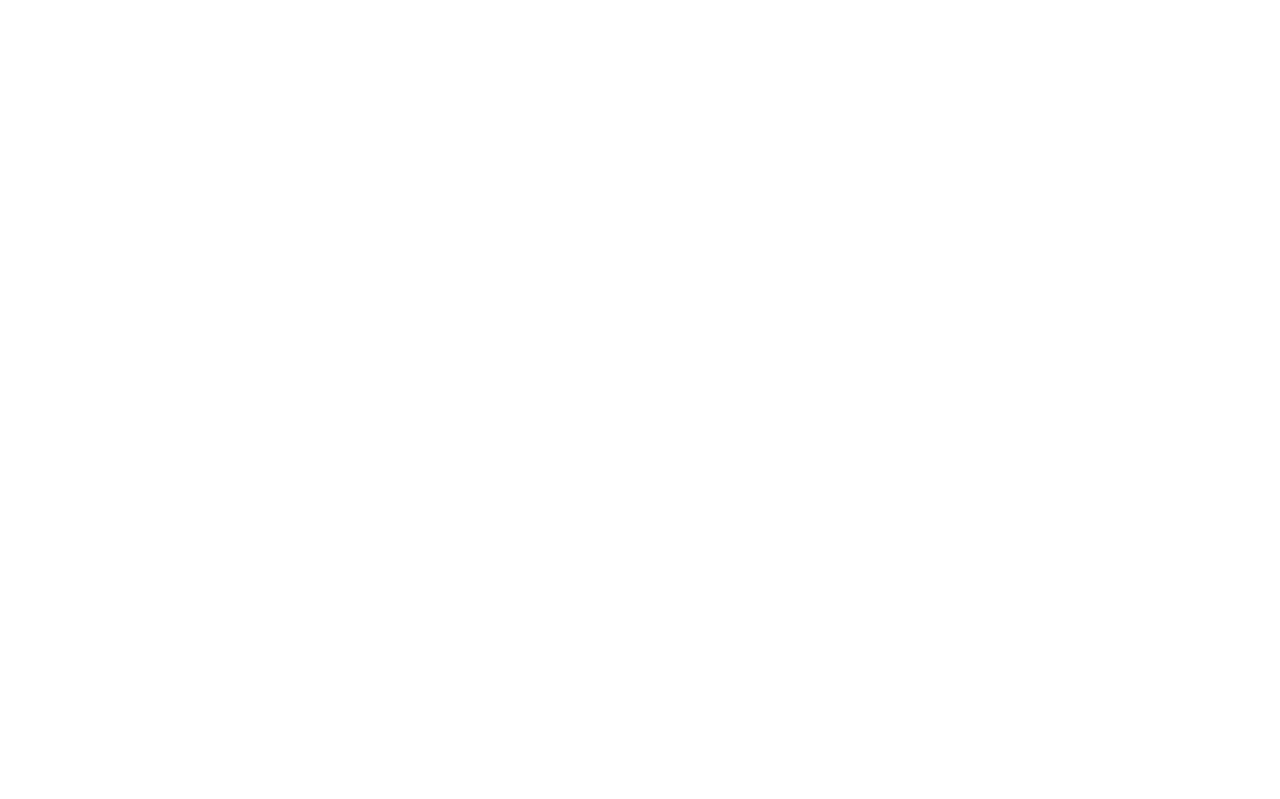
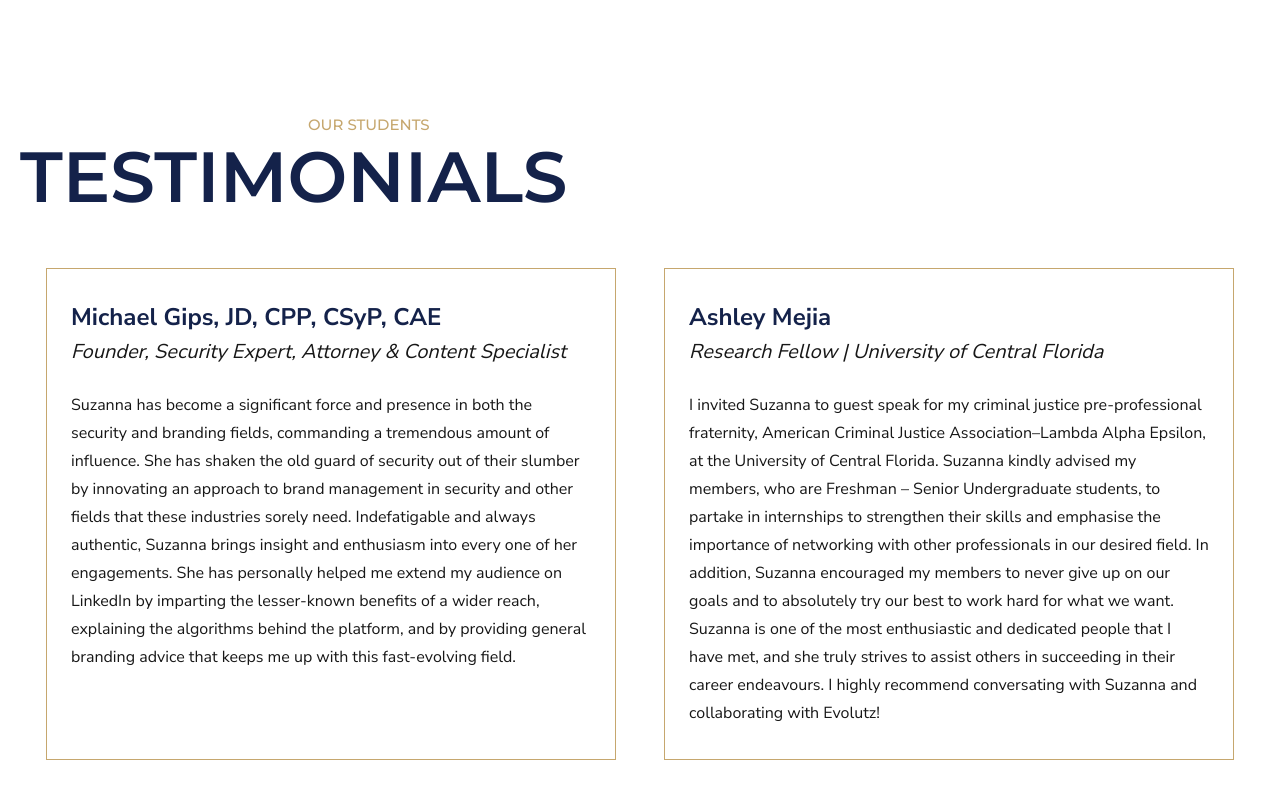
Before and after one commit to mattbanh/evolutz-academy, a Next.js app: page / in a window 1280 px wide. Shown: the part 4075-4874 px from the top of the page. Before the commit the page ends 4188 px from the top, so only its background shows below. Built offline with nearby package versions, Linux system fonts and the light colour scheme.

Commit message:
completed testimonials on homepage with responsiveness. Fixed responsive issues on benefits section

```diff
--- a/src/components/Benefits.js
+++ b/src/components/Benefits.js
@@ -5,12 +5,12 @@
 export default function Benefits() {
   return (
     <section className="px-5 mb-20 md:mb-[6.25rem] xl:mb-[7.1825rem]">
-      <section className="xl:max-w-[1380px]">
-        <div className="mx-auto xl:max-w-[1220px] max-w-[610px] flex flex-col gap-12 xl:flex-row xl:gap-0">
+      <section className="mx-auto xl:max-w-[1380px]">
+        <div className="mx-auto xl:mx-0 xl:max-w-[1220px] max-w-[610px] flex flex-col gap-12 xl:flex-row xl:gap-0">
           <div className="xl:w-1/2">
             <Image width={1000} src={homepageBenefits} alt="" />
           </div>
-          <article className="md:mx-auto py-8 pr-6 border-y border-r border-academy-gold md:w-[610px] xl:w-1/2">
+          <article className="md:mx-auto py-8 pr-6 md:pr-0 border-y border-r border-academy-gold md:w-[610px] xl:w-1/2">
             <div className="mx-auto mb-4 md:text-center max-w-[440px]">
               <Text
                 size="overline"
--- /dev/null
+++ b/src/components/Testimonials.js
@@ -0,0 +1,70 @@
+import Image from "next/image";
+import { Text, Heading } from "./Text";
+import homepageFounder from "../assets/images/homepage-founder.png";
+
+export default function Testimonials() {
+  return (
+    <section className="px-5 mb-20 md:mb-[6.25rem] xl:mb-[7.1825rem]">
+      <section className="mx-auto xl:max-w-[1380px]">
+        <article className="mb-12">
+          <Text
+            size="overline"
+            color="accent"
+            className="relative left-32 md:left-72"
+          >
+            Our Students
+          </Text>
+          <Heading size="sectionXl" className="mt-[-0.25rem]">
+            Testimonials
+          </Heading>
+        </article>
+        <section className="flex flex-col items-center xl:flex-row xl:justify-center xl:items-stretch gap-8 xl:gap-12">
+          <article className="px-6 py-8 max-w-[570px] flex-1 border border-academy-gold">
+            <h3 className="mb-1 font-nunito font-bold text-[1.1875rem] md:text-2xl text-academy-blue">
+              Michael Gips, JD, CPP, CSyP, CAE
+            </h3>
+            <h4 className="mb-6 font-nunito italic md:text-[1.25rem] text-evolutz-black">
+              Founder, Security Expert, Attorney & Content Specialist
+            </h4>
+            <Text as="p" family="secondary" className="leading-7">
+              Suzanna has become a significant force and presence in both the
+              security and branding fields, commanding a tremendous amount of
+              influence. She has shaken the old guard of security out of their
+              slumber by innovating an approach to brand management in security
+              and other fields that these industries sorely need. Indefatigable
+              and always authentic, Suzanna brings insight and enthusiasm into
+              every one of her engagements. She has personally helped me extend
+              my audience on LinkedIn by imparting the lesser-known benefits of
+              a wider reach, explaining the algorithms behind the platform, and
+              by providing general branding advice that keeps me up with this
+              fast-evolving field.
+            </Text>
+          </article>
+          <article className="px-6 py-8 max-w-[570px] border flex-1 border-academy-gold">
+            <h3 className="mb-1 font-nunito font-bold text-[1.1875rem] md:text-2xl text-academy-blue">
+              Ashley Mejia
+            </h3>
+            <h4 className="mb-6 font-nunito italic md:text-[1.25rem] text-evolutz-black">
+              Research Fellow | University of Central Florida
+            </h4>
+            <Text as="p" family="secondary" className="leading-7">
+              I invited Suzanna to guest speak for my criminal justice
+              pre-professional fraternity, American Criminal Justice
+              Association–Lambda Alpha Epsilon, at the University of Central
+              Florida. Suzanna kindly advised my members, who are Freshman –
+              Senior Undergraduate students, to partake in internships to
+              strengthen their skills and emphasise the importance of networking
+              with other professionals in our desired field. In addition,
+              Suzanna encouraged my members to never give up on our goals and to
+              absolutely try our best to work hard for what we want. Suzanna is
+              one of the most enthusiastic and dedicated people that I have met,
+              and she truly strives to assist others in succeeding in their
+              career endeavours. I highly recommend conversating with Suzanna
+              and collaborating with Evolutz!
+            </Text>
+          </article>
+        </section>
+      </section>
+    </section>
+  );
+}
--- a/src/pages/index.js
+++ b/src/pages/index.js
@@ -5,6 +5,7 @@
 import Founder from "@/components/Founder";
 import Differentiator from "@/components/Differentiator";
 import Benefits from "@/components/Benefits";
+import Testimonials from "@/components/Testimonials";
 
 export default function Home() {
   return (
@@ -24,6 +25,7 @@
       <Differentiator />
       <Founder />
       <Benefits />
+      <Testimonials />
     </>
   );
 }
```
